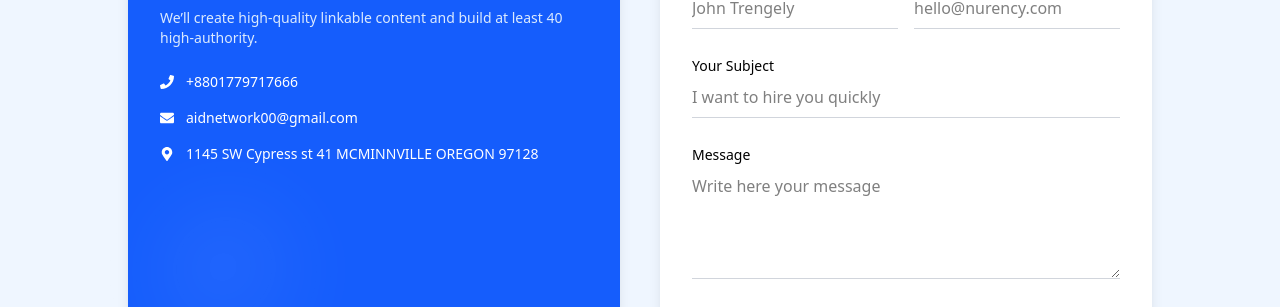
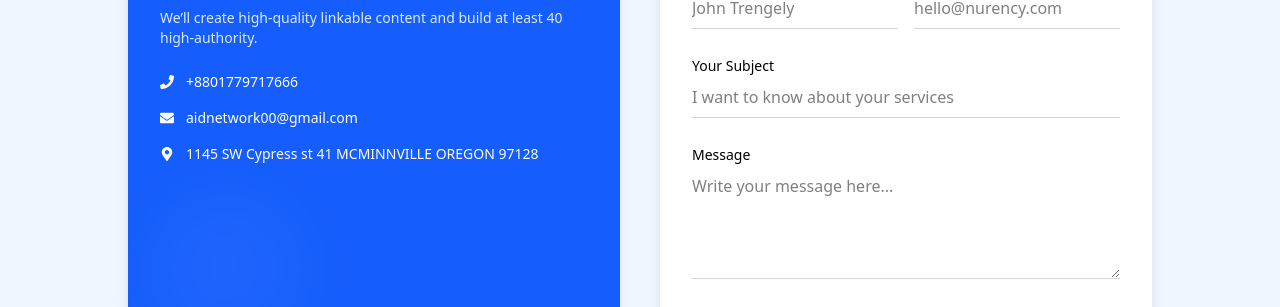
Before and after one commit to aidNetwork/SupportAidNetwork, a React (Vite) app: page /contact in a window 1280 px wide. Shown: the part 380-687 px from the top of the page. Built offline with nearby package versions, Linux system fonts and the light colour scheme.

Commit message:
feat: update placeholder text in ContactSection for clarity

```diff
--- a/src/Component/ContactSection.jsx
+++ b/src/Component/ContactSection.jsx
@@ -65,7 +65,7 @@ const ContactSection = () => {
             <label className="text-sm font-medium">Your Subject</label>
             <input
               type="text"
-              placeholder="I want to hire you quickly"
+              placeholder="I want to know about your services"
               className="w-full border-b border-gray-300 py-2 outline-none"
             />
           </div>
@@ -74,7 +74,7 @@ const ContactSection = () => {
             <label className="text-sm font-medium">Message</label>
             <textarea
               rows="4"
-              placeholder="Write here your message"
+              placeholder="Write your message here..."
               className="w-full border-b border-gray-300 py-2 outline-none"
             ></textarea>
           </div>
```
